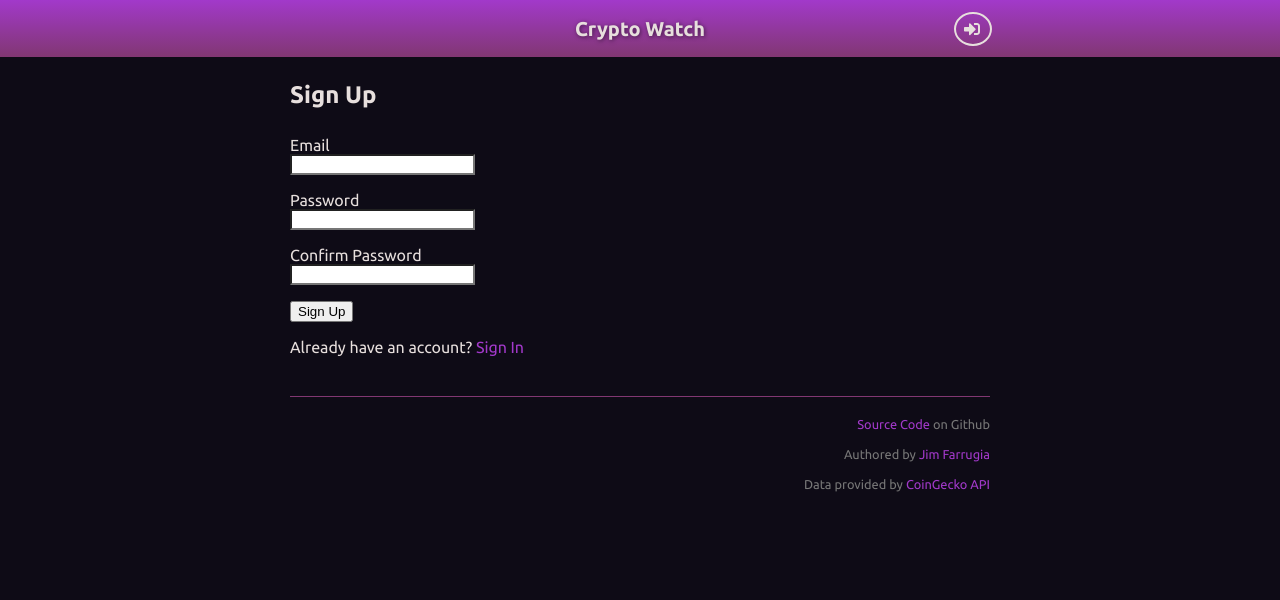
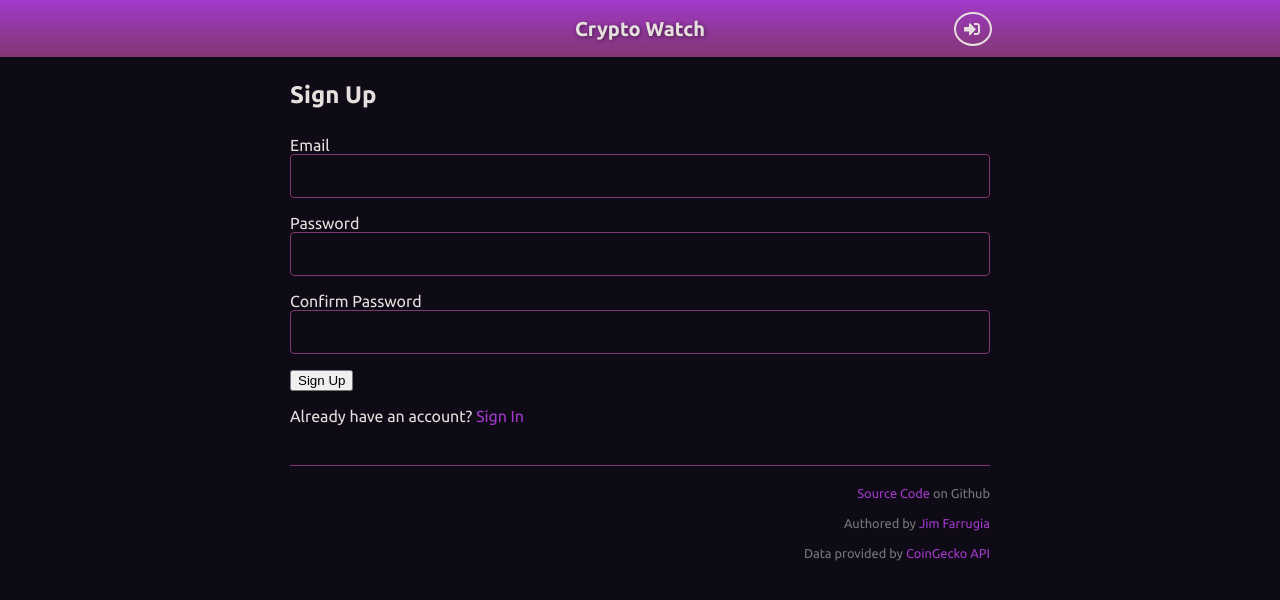
Before and after one commit to Jimfarrugia/crypto-watch, a React (Create React App) app: page /sign-up in a window 1280 px wide. Shown: the top 600 px of the page. Built offline with nearby package versions, Linux system fonts and the light colour scheme; no server answers.

Commit message:
Style 'sign in with email/password' form

```diff
--- a/src/components/SignIn.jsx
+++ b/src/components/SignIn.jsx
@@ -94,16 +94,30 @@ const SignIn = () => {
         <form onSubmit={handleSubmit}>
           <p>
             <label htmlFor="email">Email</label>
-            <br />
-            <input type="email" id="email" ref={emailRef} required />
+            <input
+              type="email"
+              id="email"
+              ref={emailRef}
+              placeholder="Email"
+              required
+            />
           </p>
           <p>
             <label htmlFor="password">Password</label>
-            <br />
-            <input type="password" id="password" ref={passwordRef} required />
+            <input
+              type="password"
+              id="password"
+              ref={passwordRef}
+              placeholder="Password"
+              required
+            />
           </p>
           <p>
-            <button type="submit" disabled={isLoading}>
+            <button
+              type="submit"
+              disabled={isLoading}
+              className="outlined-button"
+            >
               Sign In
             </button>
           </p>
--- a/src/index.css
+++ b/src/index.css
@@ -76,13 +76,58 @@ input {
   -webkit-appearance: none;
   -moz-appearance: none;
   appearance: none;
+  box-sizing: border-box;
+}
+input[type="email"],
+input[type="password"] {
+  color: var(--purple-bright);
+  width: 100%;
+  background: none;
+  border: 1px solid var(--purple);
+  border-radius: 0.25em;
+  padding: 0.75em;
+  font-size: 1rem;
+  outline: none;
+  transition: 0.25s;
+}
+input[type="email"]:hover,
+input[type="password"]:hover,
+input[type="email"]:focus,
+input[type="password"]:focus {
+  border-color: var(--purple-bright);
+}
+input[type="email"]::placeholder,
+input[type="password"]::placeholder {
+  color: var(--purple-bright);
+}
+input[type="email"]:focus,
+input[type="password"]:focus {
+  box-shadow: 0 0 0.25em var(--purple);
+}
+input[type="email"]:autofill,
+input[type="password"]:autofill {
+  background-color: none !important;
+  color: var(--purple-bright);
+}
+input[type="email"]:-webkit-autofill,
+input[type="email"]:-webkit-autofill:hover,
+input[type="email"]:-webkit-autofill:focus,
+input[type="email"]:-internal-autofill-selected,
+input[type="password"]:-webkit-autofill,
+input[type="password"]:-webkit-autofill:hover,
+input[type="password"]:-webkit-autofill:focus,
+input[type="email"]:-internal-autofill-selected {
+  background-color: none !important;
+  color: var(--purple-bright) !important;
+  box-shadow: 0 0 0px 1000px var(--black) inset; /* chrome */
+  -webkit-text-fill-color: var(--purple-bright); /* chrome */
 }
 
 a:link,
 a:visited {
   color: var(--purple-bright);
   text-decoration: none;
-  transition: 0.25s;
+  transition: 0.125s;
 }
 a:hover,
 a:active {
@@ -131,6 +176,7 @@ a.discreet-link:visited {
   padding: 0.75em 1.5em;
   outline: none;
   cursor: pointer;
+  transition: 0.125s;
 }
 .outlined-button:hover,
 .outlined-button:focus {
@@ -399,11 +445,27 @@ a.discreet-link:visited {
   margin: 0 auto;
 }
 
+.sign-in form {
+  margin-bottom: 1.75rem;
+}
+
+.sign-in form .outlined-button {
+  font-size: 0.9rem;
+}
+
+.sign-in label {
+  visibility: hidden;
+  display: block;
+  height: 0;
+}
+
+.sign-in .outlined-button {
+  width: 100%;
+}
+
 .sign-in-handler-button {
   text-transform: none;
-  width: 100%;
   letter-spacing: 0;
-  vertical-align: middle;
   font-size: 1rem;
   margin-bottom: 0.75em;
 }
```
